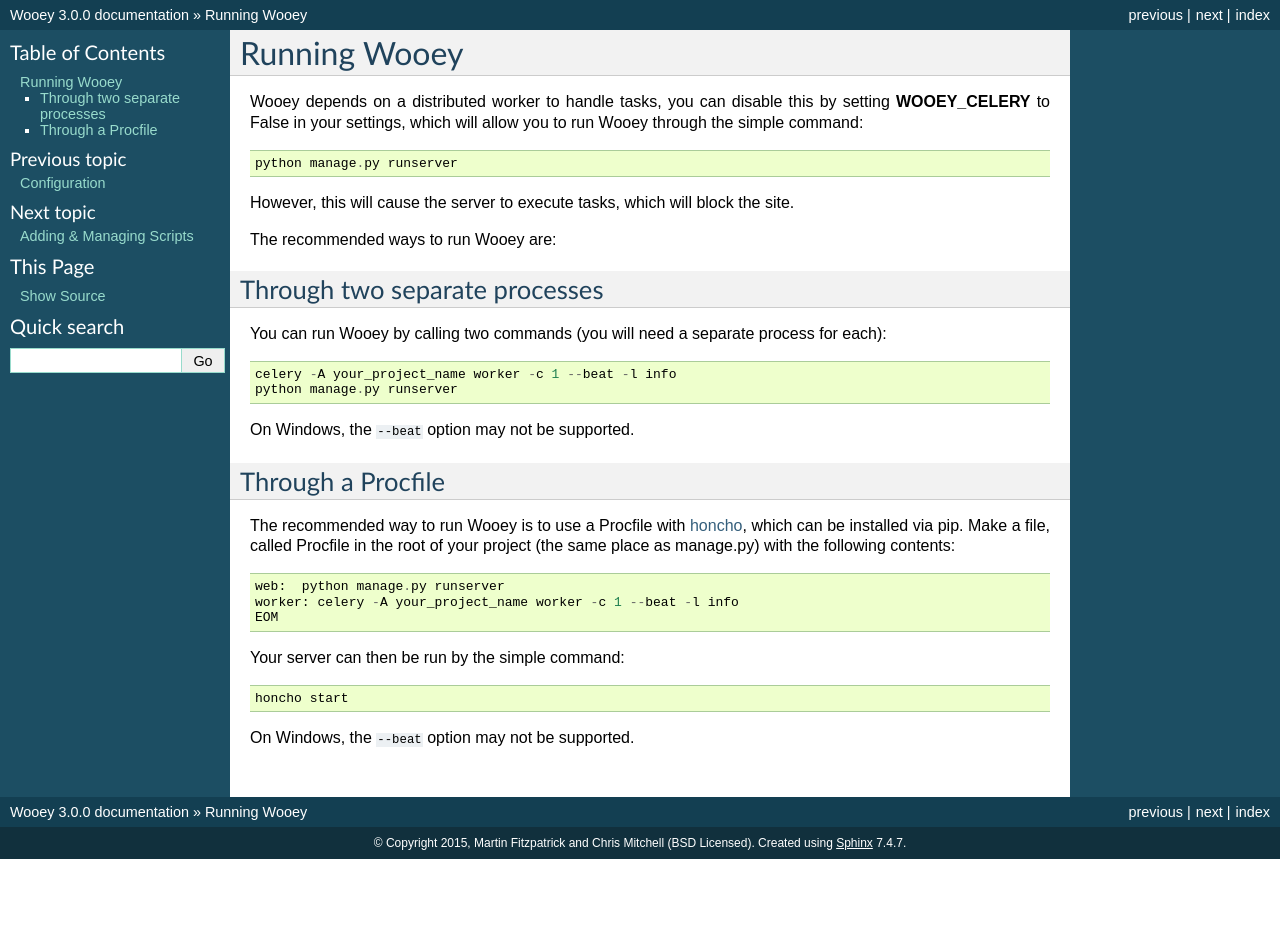
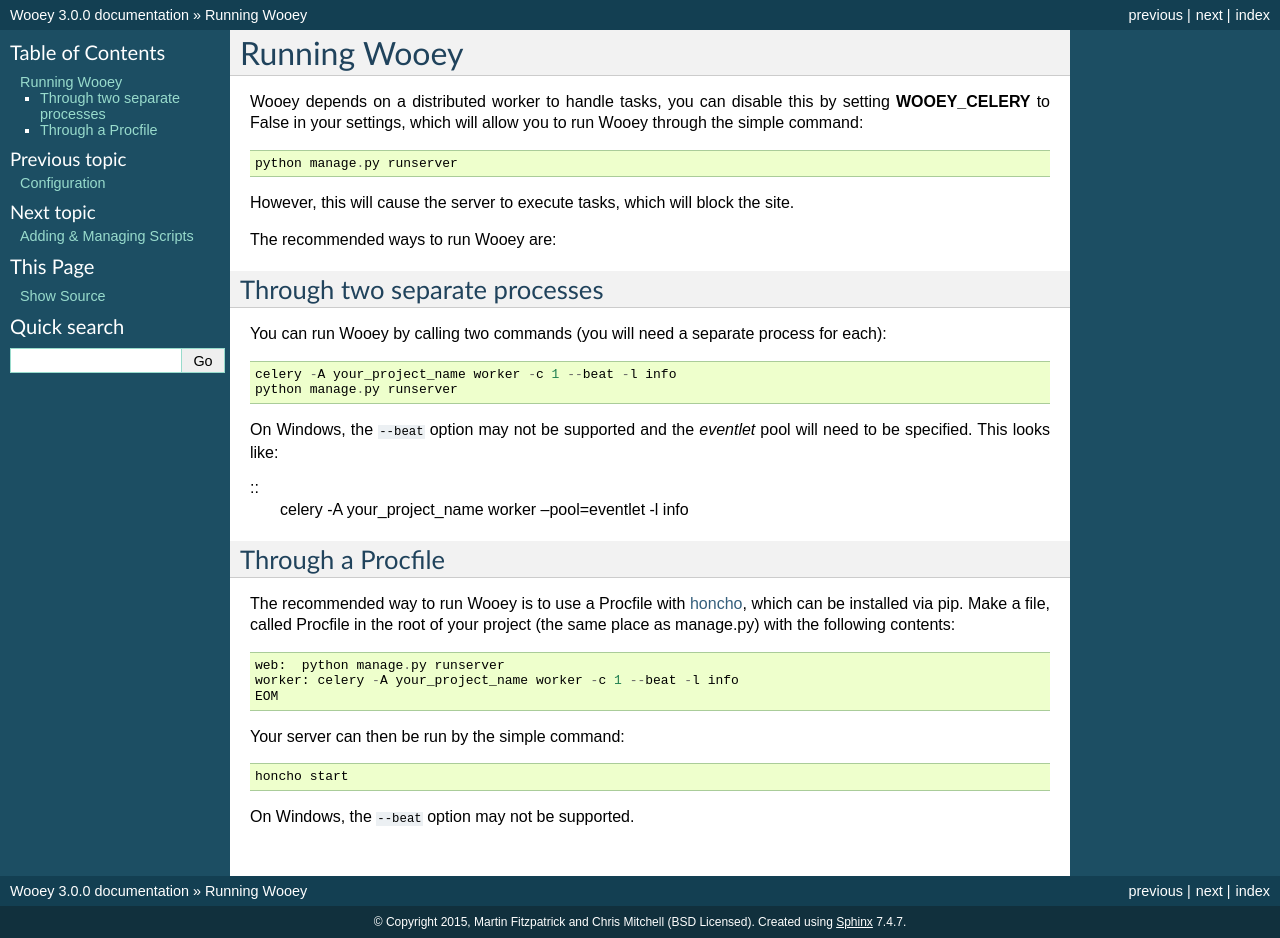
Before and after one commit to wooey/Wooey, a Sphinx documentation site: the page built from docs/running_wooey.rst, in a window 1280 px wide. Built offline with Sphinx 7.4.7, drawn with Linux system fonts in a browser that asks for light colours; pages that are not in the unit, such as notebooks, are missing from menus; before the commit the page ends 900 px from its top, so only the background shows below that.

Commit message:
Add evenelet for windows

```diff
--- a/docs/running_wooey.rst
+++ b/docs/running_wooey.rst
@@ -25,7 +25,11 @@
     celery -A your_project_name worker -c 1 --beat -l info
     python manage.py runserver
 
-On Windows, the ``--beat`` option may not be supported.
+On Windows, the ``--beat`` option may not be supported and the `eventlet`
+pool will need to be specified. This looks like:
+
+::
+    celery -A your_project_name worker --pool=eventlet -l info
 
 Through a Procfile
 ------------------
--- a/setup.py
+++ b/setup.py
@@ -19,6 +19,7 @@
         'Django>=1.8,<2',
         'django-autoslug',
         'django-celery-results',
+        'eventlet;platform_system=="Windows"',
         'jsonfield',
         'pypiwin32;platform_system=="Windows"',
         'six',
```
